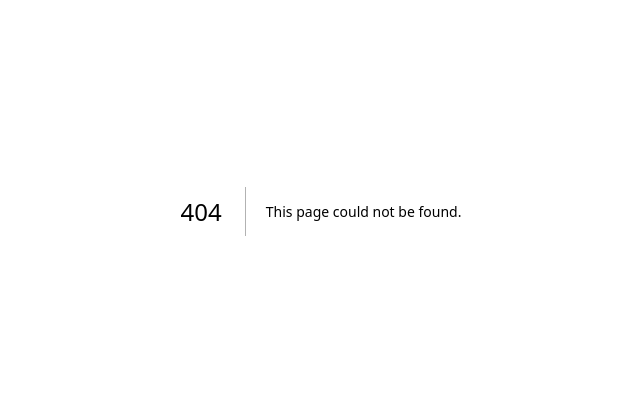
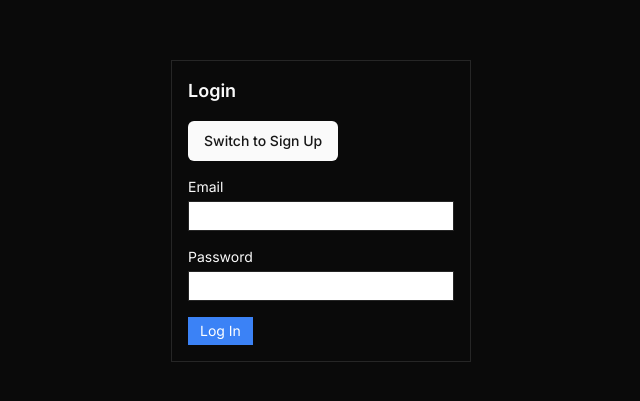
Before and after one commit to numinousmuses/kafka-vibe, a Next.js app: page /login in a window 1280 px wide. Before the commit this address had no page. Shown: the part 189-590 px from the top of the page, without its empty margins (319-959 px from the left). Built offline with nearby package versions, Linux system fonts and the light colour scheme.

Commit message:
added login page

```diff
--- /dev/null
+++ b/app/login/page.tsx
@@ -0,0 +1,20 @@
+"use client";
+
+import { useState } from "react";
+import LoginPage from "@/components/auth/LoginPage";
+import SignupPage from "@/components/auth/SignupPage";
+
+export default function Login() {
+
+    const [loginOrSignup, setLoginOrSignup] = useState(true); // default to login
+
+    return (
+        <div className="flex flex-col items-center justify-center min-h-screen">
+            {loginOrSignup ? (
+                <LoginPage setLoginOrSignup={setLoginOrSignup} />
+            ) : (
+                <SignupPage setLoginOrSignup={setLoginOrSignup} />
+            )}
+        </div>
+    );
+}
--- a/app/page.tsx
+++ b/app/page.tsx
@@ -589,6 +589,7 @@ export default function Home() {
               "Content-Type": "application/json",
             },
             body: JSON.stringify({ }),
+            credentials: "include",
           });
 
           if (!res.ok) {
--- a/components/auth/LoginPage.tsx
+++ b/components/auth/LoginPage.tsx
@@ -2,8 +2,13 @@
 
 import { useState } from "react";
 import { BACKEND_BASE_URL } from "@/lib/utils";
+import { Button } from "../ui/button";
 
-export default function LoginPage() {
+interface LoginPageProps {
+    setLoginOrSignup: (loginOrSignup: boolean) => void;
+}
+
+export default function LoginPage({ setLoginOrSignup }: LoginPageProps) {
   const [email, setEmail] = useState("");
   const [password, setPassword] = useState("");
   const [errors, setErrors] = useState("");
@@ -41,6 +46,9 @@ export default function LoginPage() {
     <div className="flex items-center justify-center h-screen">
       <form onSubmit={handleLogin} className="space-y-4 p-4 border w-[300px]">
         <h2 className="text-lg font-semibold">Login</h2>
+        <Button onClick={() => setLoginOrSignup(false)}>
+            Switch to Sign Up
+        </Button>
         {errors && <p className="text-red-500 text-sm">{errors}</p>}
         <div>
           <label className="block mb-1 text-sm">Email</label>
--- a/components/auth/SignupPage.tsx
+++ b/components/auth/SignupPage.tsx
@@ -2,8 +2,13 @@
 
 import { useState } from "react";
 import { BACKEND_BASE_URL } from "@/lib/utils"; // or wherever you define it
+import { Button } from "../ui/button";
 
-export default function SignupPage() {
+interface SignupPageProps {
+  setLoginOrSignup: (loginOrSignup: boolean) => void;
+}
+
+export default function SignupPage({ setLoginOrSignup }: SignupPageProps) {
   const [email, setEmail] = useState("");
   const [username, setUsername] = useState("");
   const [password, setPassword] = useState("");
@@ -43,6 +48,9 @@ export default function SignupPage() {
     <div className="flex items-center justify-center h-screen">
       <form onSubmit={handleSignup} className="space-y-4 p-4 border w-[300px]">
         <h2 className="text-lg font-semibold">Sign Up</h2>
+        <Button onClick={() => setLoginOrSignup(true)}>
+            Switch to Sign Up
+        </Button>
         {errors && <p className="text-red-500 text-sm">{errors}</p>}
         <div>
           <label className="block mb-1 text-sm">Username</label>
```
